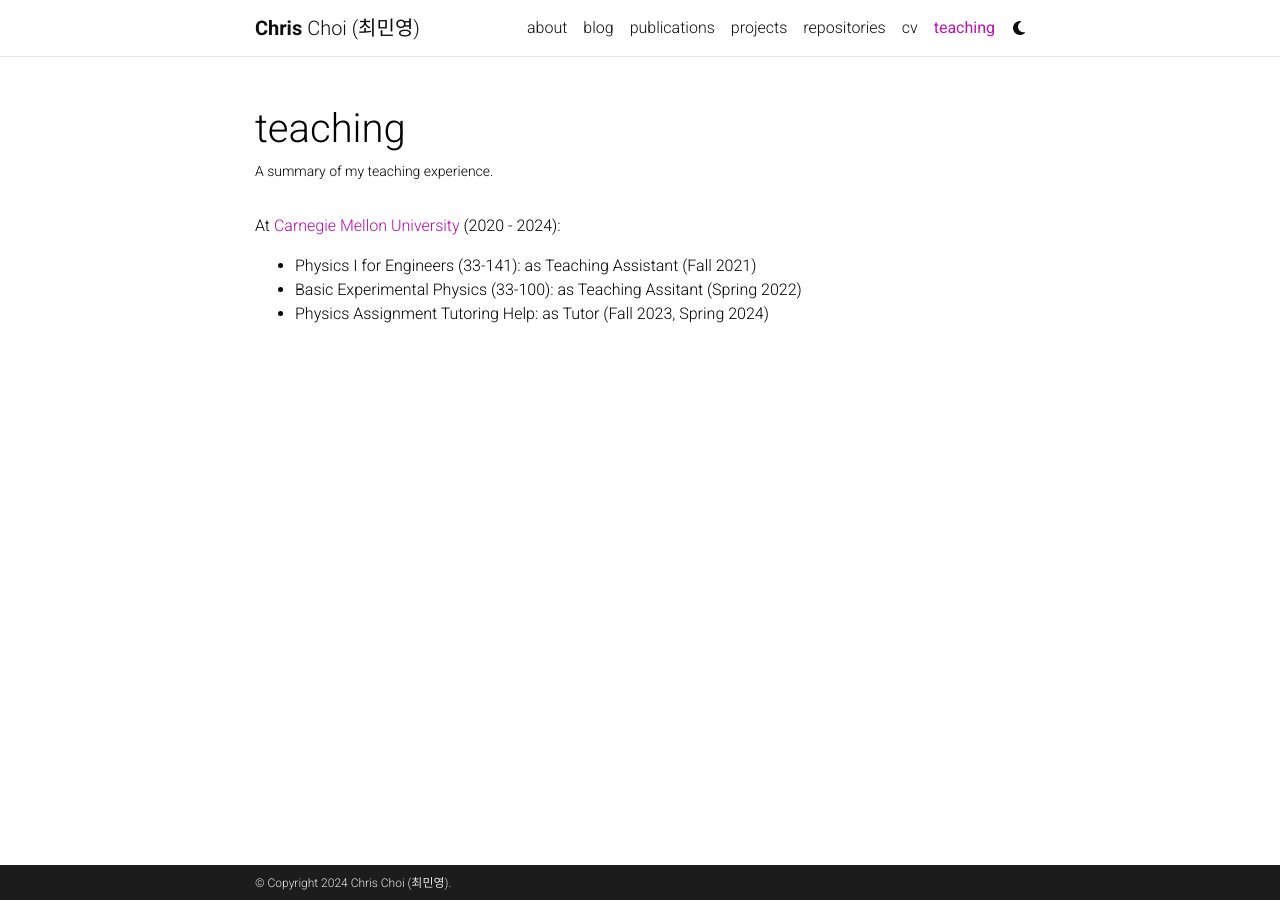
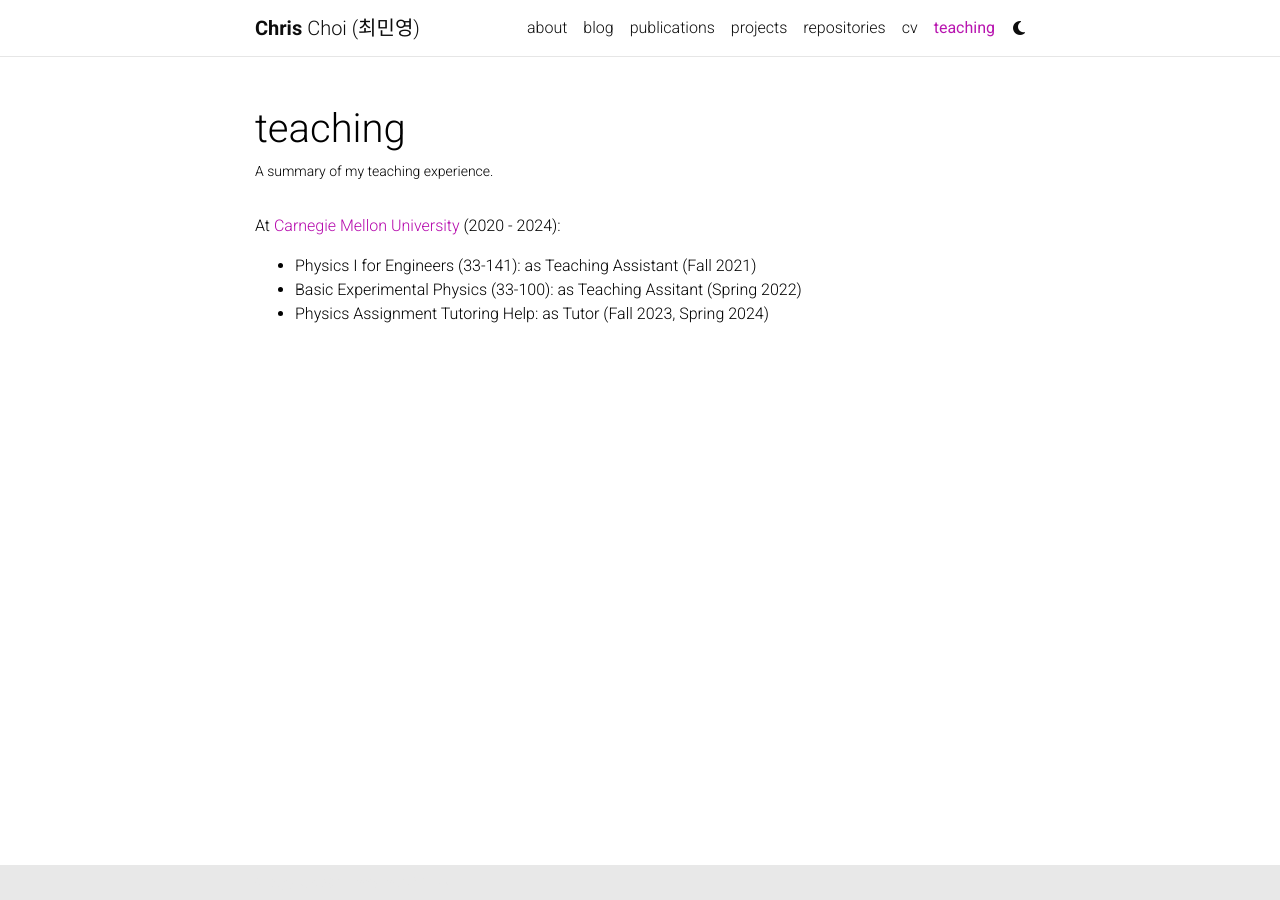
Before and after one commit to benhurtekeste/benhurtekeste.github.io, a Jekyll site: the page built from _pages/teaching.md, in a window 1280 px wide. Built offline with Jekyll 4.4.1, drawn with Linux system fonts in a browser that asks for light colours; comment, search, counter and statistics services are not loaded; a style sheet for code colours, icons or effects is not loaded.

Commit message:
Made the swap complete for footer color for light mode

```diff
--- a/_sass/_themes.scss
+++ b/_sass/_themes.scss
@@ -10,7 +10,7 @@
   --global-theme-color: #{$purple-color};
   --global-hover-color: #{$purple-color};
   --global-hover-text-color: #{$white-color};
-  --global-footer-bg-color: #{$grey-color-dark};
+  --global-footer-bg-color: #{$grey-color-light};
   --global-footer-text-color: #{$grey-color-light};
   --global-footer-link-color: #{$white-color};
   --global-distill-app-color: #{$grey-color};
```
